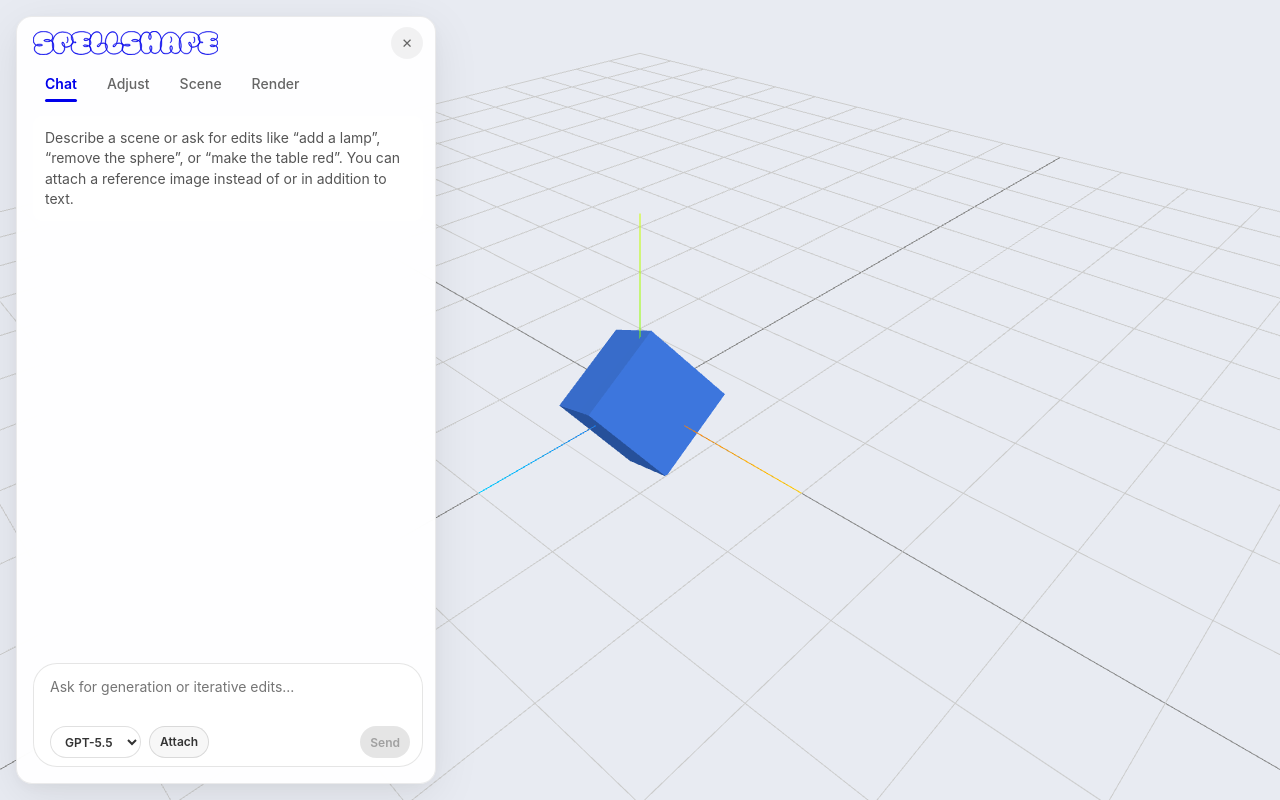
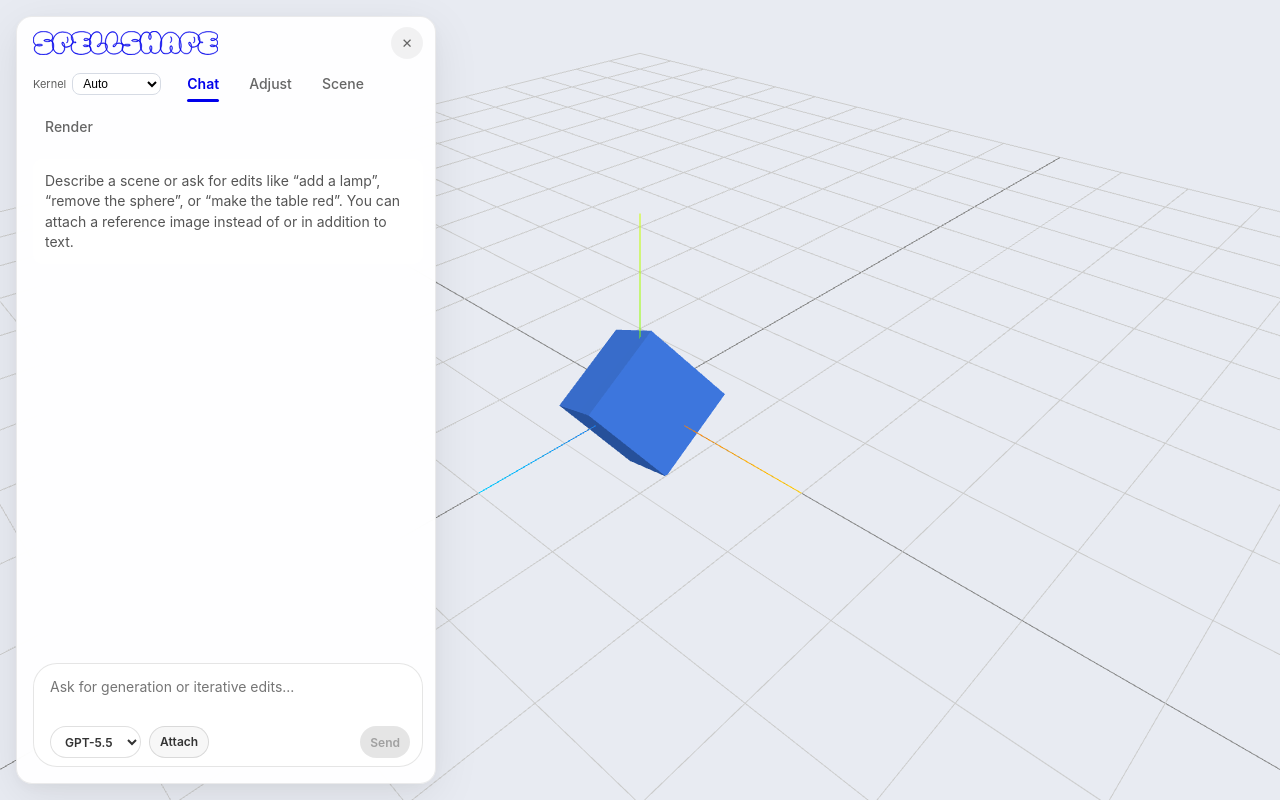
Before and after one commit to StepanKukharskiy/live-obj, a SvelteKit app: page /app in a window 1280 px wide. Built offline with nearby package versions, Linux system fonts and the light colour scheme.

Commit message:
Add scene-level kernel default dropdown and request propagation

```diff
--- a/src/lib/components/live-obj/LiveObjSidePanel.svelte
+++ b/src/lib/components/live-obj/LiveObjSidePanel.svelte
@@ -42,7 +42,8 @@
 		onLiveObjMetadataChange,
 		onApplyEditedSource,
 		onSend,
-		onCaptureSceneScreenshot
+		onCaptureSceneScreenshot,
+		kernelDefault = $bindable<'auto' | 'cadquery'>('auto')
 	}: {
 		showPanel?: boolean;
 		msgs?: ChatMsg[];
@@ -77,6 +78,7 @@
 		onApplyEditedSource?: (sceneText: string) => void | Promise<void>;
 		onSend?: (payload: { text: string; model: string; imageDataUrl?: string }) => void;
 		onCaptureSceneScreenshot?: () => string;
+		kernelDefault?: 'auto' | 'cadquery';
 	} = $props();
 
 	let activeTab = $state<PanelTab>('chat');
@@ -102,6 +104,13 @@
 				<button type="button" class="live-obj-panel-close" onclick={() => (showPanel = false)} title="Close panel">✕</button>
 			</header>
 			<div class="planner-tabs" role="tablist" aria-label="Panel tabs">
+				<label class="kernel-default">
+					Kernel
+					<select bind:value={kernelDefault}>
+						<option value="auto">Auto</option>
+						<option value="cadquery">CadQuery</option>
+					</select>
+				</label>
 				<button type="button" class:active={activeTab === 'chat'} onclick={() => (activeTab = 'chat')}>Chat</button>
 				<button type="button" class:active={activeTab === 'adjust'} onclick={() => (activeTab = 'adjust')}>Adjust</button>
 				<button type="button" class:active={activeTab === 'scene'} onclick={() => (activeTab = 'scene')}>Scene</button>
@@ -181,6 +190,21 @@
 	:global(.live-obj-side-panel .planner-tabs) {
 		padding: 0 12px 0 16px;
 	}
+	.kernel-default {
+		display: inline-flex;
+		align-items: center;
+		gap: 6px;
+		font-size: 11px;
+		color: #5f5f5f;
+		margin-right: 8px;
+	}
+	.kernel-default select {
+		font-size: 12px;
+		border: 1px solid #d6dbe4;
+		border-radius: 8px;
+		padding: 2px 6px;
+		background: #fff;
+	}
 	.live-obj-reopen {
 		position: absolute;
 		z-index: 10;
--- a/src/routes/app/+page.svelte
+++ b/src/routes/app/+page.svelte
@@ -23,6 +23,7 @@
 	let executedObjText = $state('');
 	let sceneEpoch = $state(0);
 	let sourceApplyBusy = $state(false);
+	let kernelDefault = $state<'auto' | 'cadquery'>('auto');
 	let renderObject = $state<THREE.Object3D | null>(null);
 
 	let backgroundColor = $state('#e8ebf2');
@@ -197,12 +198,13 @@
 	async function regenerateFromMetadata(updatedLiveObj: string) {
 		if (!updatedLiveObj.trim()) return;
 		statusLine = null;
-		liveObjText = updatedLiveObj;
+		const sceneWithKernel = applyKernelDefaultHeader(updatedLiveObj);
+		liveObjText = sceneWithKernel;
 		try {
 			const res = await fetch('/api/live-obj/execute', {
 				method: 'POST',
 				headers: { 'Content-Type': 'application/json' },
-				body: JSON.stringify({ liveObj: updatedLiveObj })
+				body: JSON.stringify({ liveObj: sceneWithKernel })
 			});
 			const payload = (await res.json().catch(() => ({}))) as {
 				message?: string;
@@ -211,15 +213,33 @@
 				executedObj?: string;
 			};
 			if (!res.ok) throw new Error(payload.detail || payload.message || res.statusText || 'Metadata regeneration failed');
-			liveObjText = payload.liveObj ?? updatedLiveObj;
+			liveObjText = payload.liveObj ?? sceneWithKernel;
 			executedObjText = payload.executedObj ?? '';
 			sourceTab = 'executed';
 			sceneEpoch += 1;
-			if (payload.executedObj) applyObjString(payload.executedObj, payload.liveObj ?? updatedLiveObj);
+			if (payload.executedObj) applyObjString(payload.executedObj, payload.liveObj ?? sceneWithKernel);
 		} catch (e) {
 			const m = e instanceof Error ? e.message : String(e);
 			statusLine = `Metadata regenerate failed: ${m}`;
 		}
+	}
+
+	function applyKernelDefaultHeader(sceneText: string): string {
+		const raw = sceneText.trim();
+		if (!raw) return sceneText;
+		if (kernelDefault !== 'cadquery') return sceneText;
+		const lines = raw.split('\n');
+		const idx = lines.findIndex((l) => l.trim().startsWith('#@kernel_default:'));
+		if (idx >= 0) {
+			lines[idx] = '#@kernel_default: cadquery';
+			return `${lines.join('\n')}\n`;
+		}
+		const headerIdx = lines.findIndex((l) => l.trim().startsWith('#@live_obj_version:'));
+		if (headerIdx >= 0) {
+			lines.splice(headerIdx + 1, 0, '#@kernel_default: cadquery');
+			return `${lines.join('\n')}\n`;
+		}
+		return `#@kernel_default: cadquery\n${raw}\n`;
 	}
 
 	async function sendPrompt(payload: { text: string; model: string; imageDataUrl?: string }) {
@@ -256,7 +276,8 @@
 					userMessage: text,
 					...(imageDataUrl ? { imageUrl: imageDataUrl } : {}),
 					history,
-					model
+					model,
+					kernelDefault
 				})
 			});
 			const payload = (await res.json().catch(() => ({}))) as {
@@ -383,6 +404,7 @@
 		onApplyEditedSource={(text) => void applyEditedSource(text)}
 		onSend={(p) => void sendPrompt(p)}
 		onCaptureSceneScreenshot={captureSceneScreenshot}
+		bind:kernelDefault
 	/>
 </div>
 
```
Also changed, not shown: src/routes/api/live-obj/+server.ts (+13 -0 lines).
